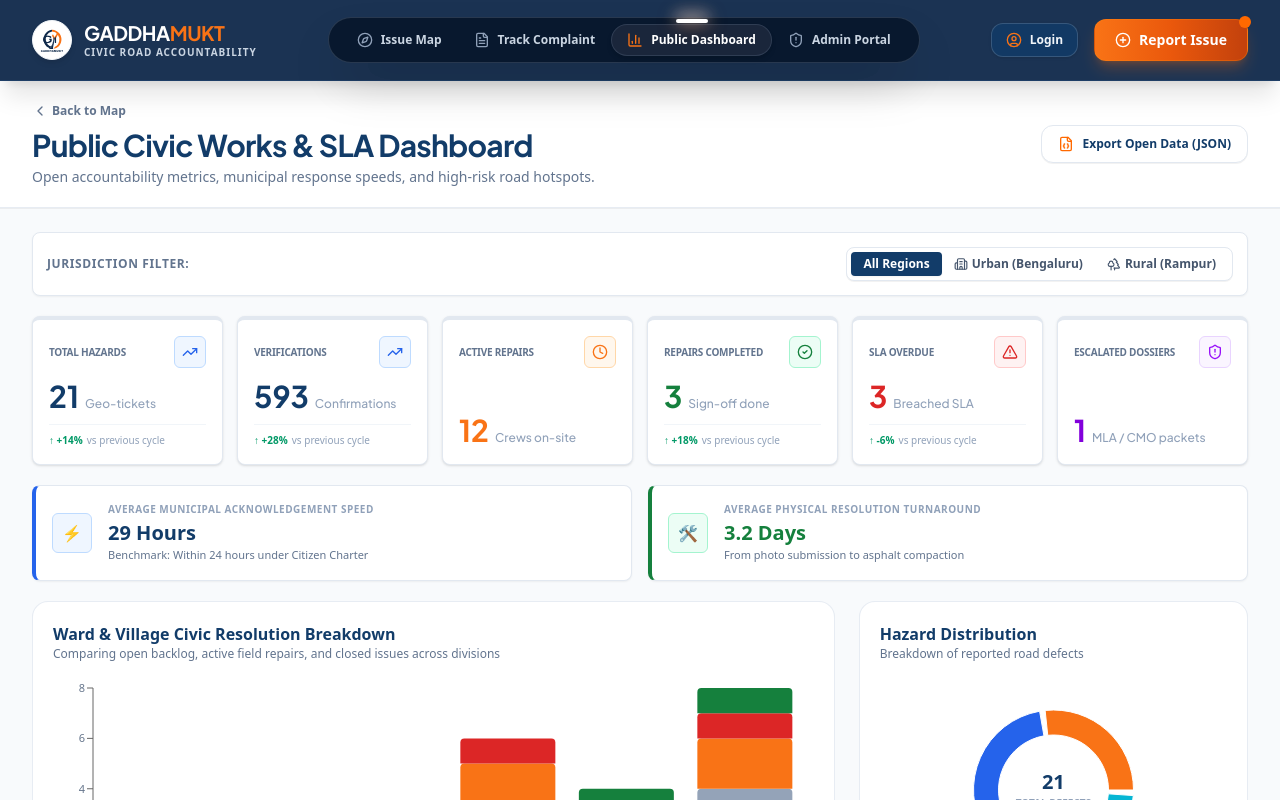
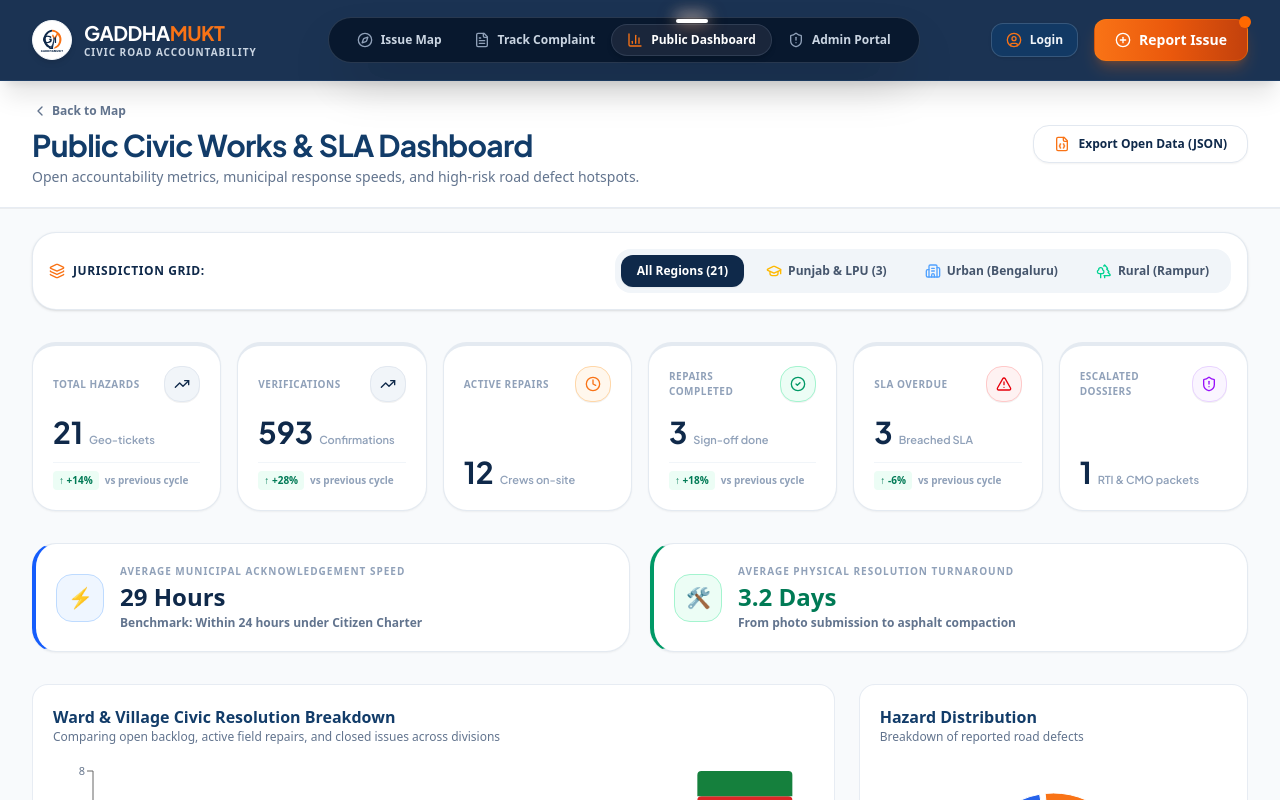
Before and after one commit to Sushantcod/guddhamukt, a React (Vite) app: page /dashboard in a window 1280 px wide. Shown: the top 800 px of the page. Built offline with nearby package versions, Linux system fonts and the light colour scheme.

Commit message:
Redesign Public Dashboard with clean ultra-premium cards, Punjab & LPU region filters, and open data export

```diff
--- a/src/components/dashboard/MetricCard.tsx
+++ b/src/components/dashboard/MetricCard.tsx
@@ -23,37 +23,37 @@ export const MetricCard: React.FC<MetricCardProps> = ({
       case 'resolved':
         return {
           icon: CheckCircle2,
-          topBorder: 'border-t-4 border-[#15803D]',
-          valueColor: 'text-[#15803D]',
-          iconBg: 'bg-emerald-50 text-[#15803D] border-emerald-200',
+          topBorder: 'border-t-4 border-emerald-500',
+          valueColor: 'text-[#0F294A]',
+          iconBg: 'bg-emerald-50 text-emerald-600 border-emerald-200',
         };
       case 'overdue':
         return {
           icon: AlertTriangle,
-          topBorder: 'border-t-4 border-[#DC2626]',
-          valueColor: 'text-[#DC2626]',
-          iconBg: 'bg-red-50 text-[#DC2626] border-red-200',
+          topBorder: 'border-t-4 border-red-500',
+          valueColor: 'text-[#0F294A]',
+          iconBg: 'bg-red-50 text-red-600 border-red-200',
         };
       case 'escalated':
         return {
           icon: ShieldAlert,
-          topBorder: 'border-t-4 border-purple-600',
-          valueColor: 'text-purple-700',
+          topBorder: 'border-t-4 border-purple-500',
+          valueColor: 'text-[#0F294A]',
           iconBg: 'bg-purple-50 text-purple-600 border-purple-200',
         };
       case 'inProgress':
         return {
           icon: Clock,
           topBorder: 'border-t-4 border-[#F97316]',
-          valueColor: 'text-[#F97316]',
+          valueColor: 'text-[#0F294A]',
           iconBg: 'bg-orange-50 text-[#F97316] border-orange-200',
         };
       default:
         return {
           icon: TrendingUp,
-          topBorder: 'border-t-4 border-[#2563EB]',
-          valueColor: 'text-[#123C69]',
-          iconBg: 'bg-blue-50 text-[#2563EB] border-blue-200',
+          topBorder: 'border-t-4 border-[#0F294A]',
+          valueColor: 'text-[#0F294A]',
+          iconBg: 'bg-slate-100 text-[#0F294A] border-slate-200',
         };
     }
   };
@@ -62,12 +62,12 @@ export const MetricCard: React.FC<MetricCardProps> = ({
   const Icon = config.icon;
 
   return (
-    <div className={`bg-white rounded-lg border border-slate-200 p-4 shadow-sm flex flex-col justify-between space-y-2.5 ${config.topBorder}`}>
+    <div className={`bg-white rounded-3xl border border-slate-200/90 p-5 shadow-xs flex flex-col justify-between space-y-3 transition-all hover:shadow-md hover:-translate-y-0.5 select-none ${config.topBorder}`}>
       <div className="flex items-center justify-between">
-        <span className="text-[10px] text-slate-500 uppercase font-bold tracking-tight">
+        <span className="text-[10px] text-slate-400 uppercase font-black tracking-wider">
           {title}
         </span>
-        <div className={`w-8 h-8 rounded-md flex items-center justify-center border ${config.iconBg}`}>
+        <div className={`w-9 h-9 rounded-2xl flex items-center justify-center border shadow-2xs ${config.iconBg}`}>
           <Icon className="w-4 h-4" />
         </div>
       </div>
@@ -76,7 +76,7 @@ export const MetricCard: React.FC<MetricCardProps> = ({
         <div className={`text-2xl sm:text-3xl font-black font-['Plus_Jakarta_Sans',sans-serif] ${config.valueColor}`}>
           {value}
           {subtitle && (
-            <span className="text-xs font-normal text-slate-400 ml-1.5 inline-block">
+            <span className="text-[11px] font-semibold text-slate-400 ml-1.5 inline-block">
               {subtitle}
             </span>
           )}
@@ -84,13 +84,15 @@ export const MetricCard: React.FC<MetricCardProps> = ({
       </div>
 
       {trend && (
-        <div className="pt-2 border-t border-slate-100 flex items-center gap-1 text-[10px] font-bold">
-          <span className={trendPositive ? 'text-emerald-600' : 'text-red-600'}>
+        <div className="pt-2 border-t border-slate-100 flex items-center gap-1.5 text-[10px] font-bold">
+          <span className={`px-1.5 py-0.5 rounded ${trendPositive ? 'bg-emerald-50 text-emerald-700 font-extrabold' : 'bg-red-50 text-red-700 font-extrabold'}`}>
             {trendPositive ? '↑' : '↓'} {trend}
           </span>
-          <span className="text-slate-400 font-normal">vs previous cycle</span>
+          <span className="text-slate-400 font-semibold">vs previous cycle</span>
         </div>
       )}
     </div>
   );
 };
+
+export default MetricCard;
--- a/src/pages/DashboardPage.tsx
+++ b/src/pages/DashboardPage.tsx
@@ -1,107 +1,134 @@
 import React, { useState } from 'react';
 import {
-  BarChart3,
-  Download,
   Building2,
   Trees,
-  ShieldCheck,
-  Clock,
-  CheckCircle2,
-  AlertTriangle,
-  Flame,
-  Users,
-  FileJson
+  FileJson,
+  GraduationCap,
+  Layers
 } from 'lucide-react';
+import { motion } from 'motion/react';
 import { useIssues } from '../hooks/useIssues';
 import { CivicMode } from '../types';
 import { PageHeader } from '../components/layout/PageHeader';
 import { MetricCard } from '../components/dashboard/MetricCard';
 import { WardChart } from '../components/dashboard/WardChart';
 import { HotspotList } from '../components/dashboard/HotspotList';
-import { SourceBadge } from '../components/common/SourceBadge';
+
+type JurisdictionMode = 'all' | 'punjab' | 'urban' | 'rural';
 
 export const DashboardPage: React.FC = () => {
   const { issues, getMetrics } = useIssues();
-  const [selectedMode, setSelectedMode] = useState<CivicMode | 'all'>('all');
+  const [selectedMode, setSelectedMode] = useState<JurisdictionMode>('all');
 
-  const filteredIssues =
-    selectedMode === 'all' ? issues : issues.filter((i) => i.mode === selectedMode);
+  // Filter issues based on selected region
+  const filteredIssues = issues.filter((issue) => {
+    if (selectedMode === 'all') return true;
+    if (selectedMode === 'punjab') return issue.id.includes('PB') || issue.wardOrVillage.includes('Phagwara') || issue.wardOrVillage.includes('Punjab');
+    if (selectedMode === 'urban') return issue.mode === 'urban' && !issue.id.includes('PB');
+    if (selectedMode === 'rural') return issue.mode === 'rural' && !issue.id.includes('PB');
+    return true;
+  });
 
-  const metrics = getMetrics(selectedMode);
+  const modeForMetrics: CivicMode | 'all' = selectedMode === 'all' ? 'all' : selectedMode === 'rural' ? 'rural' : 'urban';
+  const metrics = getMetrics(modeForMetrics);
 
   const handleExportJSON = () => {
     const dataStr = 'data:text/json;charset=utf-8,' + encodeURIComponent(JSON.stringify(issues, null, 2));
     const downloadAnchor = document.createElement('a');
     downloadAnchor.setAttribute('href', dataStr);
-    downloadAnchor.setAttribute('download', `GuddhaMutk_Open_Data_Export_${new Date().toISOString().slice(0, 10)}.json`);
+    downloadAnchor.setAttribute('download', `Gaddhamukt_Open_Data_Export_${new Date().toISOString().slice(0, 10)}.json`);
     document.body.appendChild(downloadAnchor);
     downloadAnchor.click();
     downloadAnchor.remove();
   };
 
   return (
-    <div className="min-h-screen bg-[#F8FAFC] pb-16 space-y-6">
+    <div className="min-h-screen bg-[#F8FAFC] pb-16 space-y-8">
       <PageHeader
         title="Public Civic Works & SLA Dashboard"
-        subtitle="Open accountability metrics, municipal response speeds, and high-risk road hotspots."
+        subtitle="Open accountability metrics, municipal response speeds, and high-risk road defect hotspots."
         backHref="/"
         backLabel="Back to Map"
         rightAction={
           <button
+            type="button"
             onClick={handleExportJSON}
-            className="inline-flex items-center gap-2 px-4 py-2.5 rounded-xl bg-white hover:bg-slate-50 border border-slate-200 text-xs font-extrabold text-[#123C69] shadow-2xs transition-all"
+            className="inline-flex items-center gap-2 px-5 py-2.5 rounded-2xl bg-white hover:bg-slate-50 border border-slate-200 text-xs font-black text-[#0F294A] shadow-xs transition-all cursor-pointer"
           >
-            <FileJson className="w-4 h-4 text-orange-500" />
+            <FileJson className="w-4 h-4 text-[#F97316]" />
             <span>Export Open Data (JSON)</span>
           </button>
         }
       />
 
-      <main className="max-w-7xl mx-auto px-4 sm:px-6 lg:px-8 space-y-5">
-        {/* Mode Selector Header */}
-        <div className="flex flex-col sm:flex-row sm:items-center justify-between gap-3 bg-white p-3.5 rounded-lg border border-slate-200 shadow-xs">
+      <main className="max-w-7xl mx-auto px-4 sm:px-6 lg:px-8 space-y-8 text-left">
+
+        {/* Jurisdiction Filter Switcher Bar */}
+        <div className="flex flex-col sm:flex-row sm:items-center justify-between gap-4 bg-white p-4 rounded-3xl border border-slate-200/90 shadow-sm">
           <div className="flex items-center gap-2">
-            <span className="text-xs font-bold text-slate-500 uppercase tracking-wider">
-              Jurisdiction Filter:
+            <Layers className="w-4 h-4 text-[#F97316]" />
+            <span className="text-xs font-black text-[#0F294A] uppercase tracking-wider">
+              Jurisdiction Grid:
             </span>
-            <SourceBadge type="demo" />
           </div>
 
-          <div className="flex items-center bg-white p-1 rounded-lg border border-slate-200 text-xs font-bold shadow-2xs">
+          {/* Region Tabs */}
+          <div className="flex flex-wrap items-center gap-1.5 bg-slate-100 p-1.5 rounded-2xl text-xs font-extrabold">
             <button
+              type="button"
               onClick={() => setSelectedMode('all')}
-              className={`px-3 py-1 rounded transition-all ${
-                selectedMode === 'all' ? 'bg-[#123C69] text-white shadow-xs' : 'text-slate-600 hover:text-slate-900'
+              className={`px-4 py-2 rounded-xl transition-all cursor-pointer ${
+                selectedMode === 'all'
+                  ? 'bg-[#0F294A] text-white shadow-xs'
+                  : 'text-slate-600 hover:text-slate-900'
               }`}
             >
-              All Regions
+              All Regions ({issues.length})
             </button>
             <button
-              onClick={() => setSelectedMode('urban')}
-              className={`flex items-center gap-1 px-3 py-1 rounded transition-all ${
-                selectedMode === 'urban' ? 'bg-[#123C69] text-white shadow-xs' : 'text-slate-600 hover:text-slate-900'
+              type="button"
+              onClick={() => setSelectedMode('punjab')}
+              className={`flex items-center gap-1.5 px-4 py-2 rounded-xl transition-all cursor-pointer ${
+                selectedMode === 'punjab'
+                  ? 'bg-[#0F294A] text-white shadow-xs'
+                  : 'text-slate-600 hover:text-slate-900'
               }`}
             >
-              <Building2 className="w-3.5 h-3.5" />
-              Urban (Bengaluru)
+              <GraduationCap className="w-4 h-4 text-amber-400" />
+              <span>Punjab & LPU ({issues.filter((i) => i.id.includes('PB')).length})</span>
             </button>
             <button
-              onClick={() => setSelectedMode('rural')}
-              className={`flex items-center gap-1 px-3 py-1 rounded transition-all ${
-                selectedMode === 'rural' ? 'bg-[#123C69] text-white shadow-xs' : 'text-slate-600 hover:text-slate-900'
+              type="button"
+              onClick={() => setSelectedMode('urban')}
+              className={`flex items-center gap-1.5 px-4 py-2 rounded-xl transition-all cursor-pointer ${
+                selectedMode === 'urban'
+                  ? 'bg-[#0F294A] text-white shadow-xs'
+                  : 'text-slate-600 hover:text-slate-900'
               }`}
             >
-              <Trees className="w-3.5 h-3.5" />
-              Rural (Rampur)
+              <Building2 className="w-4 h-4 text-blue-400" />
+              <span>Urban (Bengaluru)</span>
+            </button>
+            <button
+              type="button"
+              onClick={() => setSelectedMode('rural')}
+              className={`flex items-center gap-1.5 px-4 py-2 rounded-xl transition-all cursor-pointer ${
+                selectedMode === 'rural'
+                  ? 'bg-[#0F294A] text-white shadow-xs'
+                  : 'text-slate-600 hover:text-slate-900'
+              }`}
+            >
+              <Trees className="w-4 h-4 text-emerald-400" />
+              <span>Rural (Rampur)</span>
             </button>
           </div>
         </div>
 
         {/* 6 High-Contrast KPI Metric Cards */}
-        <div className="grid grid-cols-2 md:grid-cols-3 lg:grid-cols-6 gap-3 sm:gap-3.5">
+        <div className="grid grid-cols-2 md:grid-cols-3 lg:grid-cols-6 gap-4">
           <MetricCard
             title="Total Hazards"
-            value={metrics.totalReports}
+            value={filteredIssues.length}
             subtitle="Geo-tickets"
             trend="+14%"
             trendPositive={true}
@@ -140,42 +167,48 @@ export const DashboardPage: React.FC = () => {
           <MetricCard
             title="Escalated Dossiers"
             value={metrics.escalatedCount}
-            subtitle="MLA / CMO packets"
+            subtitle="RTI & CMO packets"
             iconType="escalated"
           />
         </div>
 
         {/* Speed of Service Performance Cards */}
-        <div className="grid grid-cols-1 sm:grid-cols-2 gap-4">
-          <div className="bg-white rounded-lg border border-slate-200 p-4 shadow-xs flex items-center gap-4 border-l-4 border-l-[#2563EB]">
-            <div className="w-10 h-10 rounded-md bg-blue-50 text-[#123C69] flex items-center justify-center font-black text-base border border-blue-200">
+        <div className="grid grid-cols-1 sm:grid-cols-2 gap-5">
+
+          <div className="bg-white rounded-3xl border border-slate-200/90 p-5 shadow-xs flex items-center gap-4 border-l-4 border-l-blue-600">
+            <div className="w-12 h-12 rounded-2xl bg-blue-50 text-[#0F294A] flex items-center justify-center font-black text-xl border border-blue-200 shrink-0">
               ⚡
             </div>
             <div>
-              <span className="text-[10px] font-bold text-slate-400 uppercase tracking-wider block">
+              <span className="text-[10px] font-black text-slate-400 uppercase tracking-widest block">
                 Average Municipal Acknowledgement Speed
               </span>
-              <p className="text-xl font-black text-[#123C69] mt-0.5">
+              <p className="text-2xl font-black text-[#0F294A] mt-0.5">
                 {metrics.averageAcknowledgementHours} Hours
               </p>
-              <p className="text-[11px] text-slate-500">Benchmark: Within 24 hours under Citizen Charter</p>
+              <p className="text-xs text-slate-500 font-semibold mt-0.5">
+                Benchmark: Within 24 hours under Citizen Charter
+              </p>
             </div>
           </div>
 
-          <div className="bg-white rounded-lg border border-slate-200 p-4 shadow-xs flex items-center gap-4 border-l-4 border-l-[#15803D]">
-            <div className="w-10 h-10 rounded-md bg-emerald-50 text-emerald-700 flex items-center justify-center font-black text-base border border-emerald-200">
+          <div className="bg-white rounded-3xl border border-slate-200/90 p-5 shadow-xs flex items-center gap-4 border-l-4 border-l-emerald-600">
+            <div className="w-12 h-12 rounded-2xl bg-emerald-50 text-emerald-700 flex items-center justify-center font-black text-xl border border-emerald-200 shrink-0">
               🛠️
             </div>
             <div>
-              <span className="text-[10px] font-bold text-slate-400 uppercase tracking-wider block">
+              <span className="text-[10px] font-black text-slate-400 uppercase tracking-widest block">
                 Average Physical Resolution Turnaround
               </span>
-              <p className="text-xl font-black text-[#15803D] mt-0.5">
+              <p className="text-2xl font-black text-emerald-700 mt-0.5">
                 {metrics.averageResolutionDays} Days
               </p>
-              <p className="text-[11px] text-slate-500">From photo submission to asphalt compaction</p>
+              <p className="text-xs text-slate-500 font-semibold mt-0.5">
+                From photo submission to asphalt compaction
+              </p>
             </div>
           </div>
+
         </div>
 
         {/* Recharts Breakdown: Ward Comparisons & Category Pie */}
@@ -183,7 +216,10 @@ export const DashboardPage: React.FC = () => {
 
         {/* Hotspots Leaderboard */}
         <HotspotList issues={filteredIssues} />
+
       </main>
     </div>
   );
 };
+
+export default DashboardPage;
```
